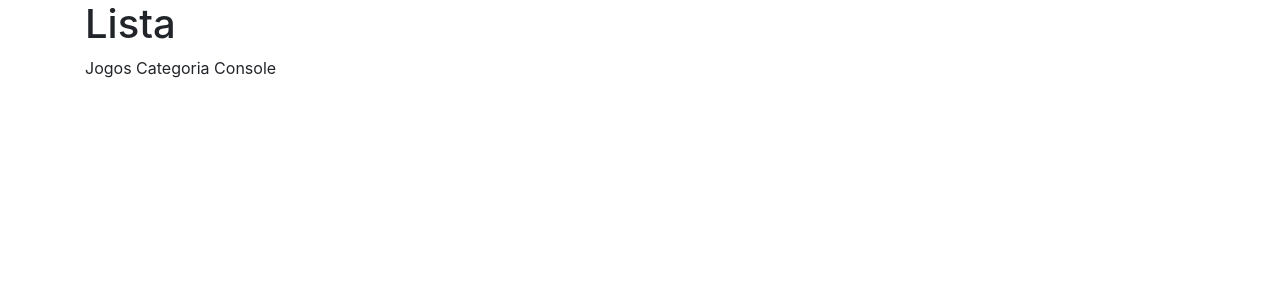
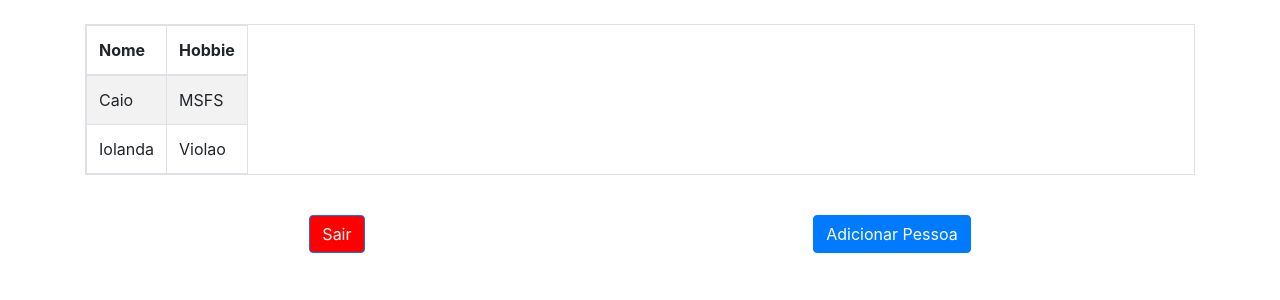
Before and after one commit to caiooliveirac/site-alura, a Flask app: page / in a window 1280 px wide. Shown: the top 300 px of the page. Run offline with Flask 2, Linux system fonts and the light colour scheme; some libraries are stand-ins or nearby versions.

Commit message:
nova lista

```diff
--- a/templates/lista.html
+++ b/templates/lista.html
@@ -1,20 +1,28 @@
 {% extends "template.html" %}
 {% block conteudo %}
-<h1> {{ titulo }} </h1>
-<thead>
+    <br>
+
+  <table class="table table-striped table-responsive table-bordered">
+            <thead class="thead-default">
                 <tr>
-        <th>Jogos</th>
-        <th>Categoria</th>
-        <th>Console</th>
+                    <th>Nome</th>
+                    <th>Hobbie</th>
                 </tr>
             </thead>
             <tbody>
-    {% for jogo in jogos %}
+            {% for item in jogos %}
                 <tr>
-        <th>{{ jogos.nome }}</th>
-        <th>{{ jogos.categoria }}</th>
-        <th>{{ jogos.console }}</th>
+                    <td>{{ item.nome }}</td>
+                    <td>{{ item.categoria }}</td>
                 </tr>
             {% endfor %}
             </tbody>
+        </table>
+        <br>
+        <div style="display:flex; align-content:center; justify-content:space-around" >
+        <form action="/logout" method="post">
+        <button type="submit" class="btn btn-primary btn-salvar" style="background-color:red"> Sair </button> </form>
+            <form>
+        <button type="submit" formaction="{{url_for('novo')}}" class="btn btn-primary btn-salvar"> Adicionar Pessoa </a></form>
+            </div>
 {% endblock %}
```
Lines whose indentation alone changed are shown as unchanged.
